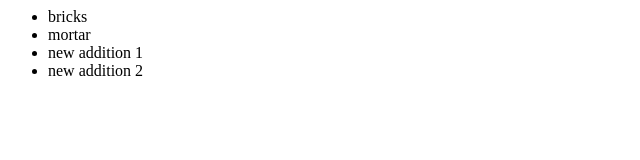
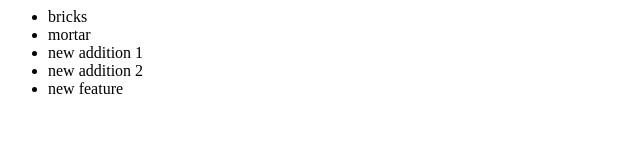
Before and after one commit to ad479/newGitTest, a plain HTML site: page index.html in a window 1280 px wide. Shown: the full height of the page, 0-640 px from the left. Drawn offline with Linux system fonts and the light colour scheme.

Commit message:
added new features for feature1

```diff
--- a/index.html
+++ b/index.html
@@ -6,6 +6,7 @@
 				<li>mortar</li>
 				<li>new addition 1</li>
 				<li>new addition 2</li>
+				<li>new feature</li>
 			</ul>
 		</div>
 	</body>
```
